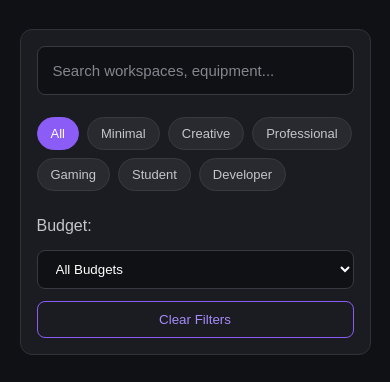
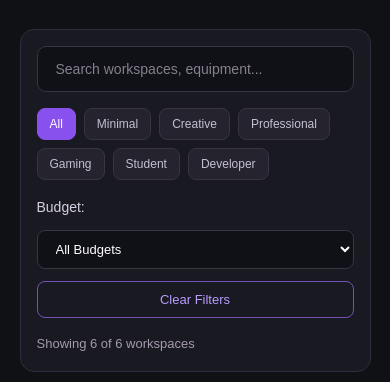
Before and after one commit to AsHar523/DevSpace-FED-05, a website built with Vite: page index.html in a window 390 px wide. Shown: the part 673-1055 px from the top of the page. Built offline with nearby package versions, Linux system fonts and the light colour scheme.

Commit message:
Module 4: Improve responsive design and filtering

```diff
--- a/src/main.js
+++ b/src/main.js
@@ -69,7 +69,66 @@ let activeCategory = 'All'
 let searchQuery = ''
 let activeBudget = 'all'
 
+function renderCards() {
+  const filteredWorkspaces = workspaces.filter(workspace => {
+    const searchText = `
+      ${workspace.name}
+      ${workspace.category}
+      ${workspace.description}
+      ${workspace.equipment.join(' ')}
+      ${workspace.features.join(' ')}
+    `.toLowerCase()
+
+    const matchesSearch = searchText.includes(searchQuery.toLowerCase())
+
+    const matchesCategory =
+      activeCategory === 'All' || workspace.category === activeCategory
+
+    const budget = Number(workspace.budget.replace('$', ''))
+
+    const matchesBudget =
+      activeBudget === 'all' || budget < Number(activeBudget)
+
+    return matchesSearch && matchesCategory && matchesBudget
+  })
+
+  const grid = document.querySelector('.workspace-grid')
+  const count = document.querySelector('.results-count')
+
+  if (!grid || !count) return
+
+  count.textContent = `Showing ${filteredWorkspaces.length} of ${workspaces.length} workspaces`
+
+  if (filteredWorkspaces.length === 0) {
+    grid.innerHTML = `
+      <p class="no-results">
+        No workspaces found. Try changing your search or filters.
+      </p>
+    `
+    return
+  }
+
+  grid.innerHTML = filteredWorkspaces.map(workspace => `
+    <article class="workspace-card">
+      <a href="#workspace/${workspace.id}" class="card-link">
+        <img src="${workspace.image}" alt="${workspace.name}" loading="lazy">
+
+        <div class="card-content">
+          <span class="category">${workspace.category}</span>
+          <h3>${workspace.name}</h3>
+          <p>${workspace.description}</p>
+          <p><strong>Equipment:</strong> ${workspace.equipment.join(', ')}</p>
+          <p class="budget">Estimated budget: ${workspace.budget}</p>
+          <span class="details-link">View Setup Details →</span>
+        </div>
+      </a>
+    </article>
+  `).join('')
+}
+
 function renderGallery() {
+  const categories = ['All', ...new Set(workspaces.map(item => item.category))]
+
   app.innerHTML = `
     <header class="navbar">
       <a class="logo" href="#home">DevSpace</a>
@@ -99,16 +158,16 @@ function renderGallery() {
         <div class="filter-section">
 
           <input
-            type="search"
+            type="text"
             id="search-input"
             placeholder="Search workspaces, equipment..."
-            aria-label="Search workspaces"
+            value="${searchQuery}"
           >
 
           <div class="category-filters">
-            ${['All', ...new Set(workspaces.map(w => w.category))].map(category => `
+            ${categories.map(category => `
               <button
-                class="filter-btn ${category === activeCategory ? 'active' : ''}"
+                class="filter-btn ${activeCategory === category ? 'active' : ''}"
                 data-category="${category}"
               >
                 ${category}
@@ -118,21 +177,24 @@ function renderGallery() {
 
           <div class="budget-filter">
             <label for="budget-select">Budget:</label>
+
             <select id="budget-select">
               <option value="all">All Budgets</option>
-              <option value="600">Under $600</option>
-              <option value="1000">Under $1000</option>
-              <option value="1500">Under $1500</option>
+              <option value="600" ${activeBudget === '600' ? 'selected' : ''}>Under $600</option>
+              <option value="1000" ${activeBudget === '1000' ? 'selected' : ''}>Under $1000</option>
+              <option value="1500" ${activeBudget === '1500' ? 'selected' : ''}>Under $1500</option>
             </select>
 
-            <button id="clear-filters">Clear Filters</button>
+            <button id="clear-filters" class="clear-filters">
+              Clear Filters
+            </button>
           </div>
+
+          <p class="results-count"></p>
 
         </div>
 
-        <p class="results-count" id="results-count"></p>
-
-        <div class="workspace-grid" id="workspace-grid"></div>
+        <div class="workspace-grid"></div>
 
       </section>
 
@@ -147,9 +209,13 @@ function renderGallery() {
     </footer>
   `
 
-  document.querySelector('#search-input').addEventListener('input', event => {
-    searchQuery = event.target.value.toLowerCase().trim()
-    filterWorkspaces()
+  const searchInput = document.querySelector('#search-input')
+  const budgetSelect = document.querySelector('#budget-select')
+  const clearButton = document.querySelector('#clear-filters')
+
+  searchInput.addEventListener('input', event => {
+    searchQuery = event.target.value
+    renderCards()
   })
 
   document.querySelectorAll('.filter-btn').forEach(button => {
@@ -160,22 +226,22 @@ function renderGallery() {
         btn.classList.toggle('active', btn === button)
       })
 
-      filterWorkspaces()
+      renderCards()
     })
   })
 
-  document.querySelector('#budget-select').addEventListener('change', event => {
+  budgetSelect.addEventListener('change', event => {
     activeBudget = event.target.value
-    filterWorkspaces()
+    renderCards()
   })
 
-  document.querySelector('#clear-filters').addEventListener('click', () => {
+  clearButton.addEventListener('click', () => {
+    activeCategory = 'All'
     searchQuery = ''
-    activeCategory = 'All'
     activeBudget = 'all'
 
-    document.querySelector('#search-input').value = ''
-    document.querySelector('#budget-select').value = 'all'
+    searchInput.value = ''
+    budgetSelect.value = 'all'
 
     document.querySelectorAll('.filter-btn').forEach(button => {
       button.classList.toggle(
@@ -184,93 +250,14 @@ function renderGallery() {
       )
     })
 
-    filterWorkspaces()
+    renderCards()
   })
 
-  filterWorkspaces()
-}
-
-function filterWorkspaces() {
-  const filtered = workspaces.filter(workspace => {
-
-    const searchableText = [
-      workspace.name,
-      workspace.category,
-      workspace.description,
-      ...workspace.equipment,
-      ...workspace.features
-    ].join(' ').toLowerCase()
-
-    const matchesSearch = searchableText.includes(searchQuery)
-
-    const matchesCategory =
-      activeCategory === 'All' ||
-      workspace.category === activeCategory
-
-    const price = Number(workspace.budget.replace('$', ''))
-
-    const matchesBudget =
-      activeBudget === 'all' ||
-      price < Number(activeBudget)
-
-    return matchesSearch && matchesCategory && matchesBudget
-  })
-
-  const grid = document.querySelector('#workspace-grid')
-
-  document.querySelector('#results-count').textContent =
-    `Showing ${filtered.length} of ${workspaces.length} workspaces`
-
-  if (filtered.length === 0) {
-    grid.innerHTML = `
-      <div class="no-results">
-        <h3>No workspaces found</h3>
-        <p>Try changing your search or filters.</p>
-      </div>
-    `
-    return
-  }
-
-  grid.innerHTML = filtered.map(workspace => `
-    <article class="workspace-card">
-      <a href="#workspace/${workspace.id}" class="card-link">
-
-        <img
-          src="${workspace.image}"
-          alt="${workspace.name}"
-          loading="lazy"
-        >
-
-        <div class="card-content">
-          <span class="category">${workspace.category}</span>
-
-          <h3>${workspace.name}</h3>
-
-          <p>${workspace.description}</p>
-
-          <p>
-            <strong>Equipment:</strong>
-            ${workspace.equipment.join(', ')}
-          </p>
-
-          <p class="budget">
-            Estimated budget: ${workspace.budget}
-          </p>
-
-          <span class="details-link">
-            View Setup Details →
-          </span>
-        </div>
-
-      </a>
-    </article>
-  `).join('')
+  renderCards()
 }
 
 function renderDetails(id) {
-  const workspace = workspaces.find(
-    item => item.id === Number(id)
-  )
+  const workspace = workspaces.find(item => item.id === Number(id))
 
   if (!workspace) {
     app.innerHTML = `
@@ -293,13 +280,9 @@ function renderDetails(id) {
     </header>
 
     <main class="detail-page">
-
-      <a href="#workspaces" class="back-link">
-        ← Back to Gallery
-      </a>
+      <a href="#workspaces" class="back-link">← Back to Gallery</a>
 
       <div class="detail-container">
-
         <img
           class="detail-image"
           src="${workspace.image}"
@@ -307,9 +290,7 @@ function renderDetails(id) {
         >
 
         <div class="detail-content">
-
           <span class="category">${workspace.category}</span>
-
           <h1>${workspace.name}</h1>
 
           <p>${workspace.description}</p>
@@ -329,7 +310,6 @@ function renderDetails(id) {
           <div class="detail-budget">
             Estimated Budget: ${workspace.budget}
           </div>
-
         </div>
       </div>
     </main>
--- a/src/style.css
+++ b/src/style.css
@@ -307,147 +307,140 @@ footer {
   }
 }
 
-/* Module 3 - Search and Filtering */
+/* ===== Improved Workspace Filters ===== */
 
 .filter-section {
   margin: 30px 0;
   padding: 24px;
-  background: #1b1c22;
-  border: 1px solid #303139;
-  border-radius: 12px;
+  background: #191922;
+  border: 1px solid #302b40;
+  border-radius: 14px;
+  display: flex;
+  flex-direction: column;
+  gap: 20px;
 }
 
+/* Search Bar */
 #search-input {
   width: 100%;
-  padding: 15px;
-  background: #101114;
-  border: 1px solid #393943;
-  border-radius: 8px;
-  color: #fff;
-  font-size: 15px;
+  padding: 14px 18px;
+  background: #101017;
+  color: #ffffff;
+  border: 1px solid #393344;
+  border-radius: 9px;
+  font-size: 14px;
   outline: none;
+  transition: border-color 0.2s, box-shadow 0.2s;
+  box-sizing: border-box;
 }
 
 #search-input:focus {
-  border-color: #8b5cf6;
+  border-color: #9860ff;
+  box-shadow: 0 0 0 3px rgba(152, 96, 255, 0.15);
 }
 
 #search-input::placeholder {
-  color: #858590;
+  color: #85818f;
 }
 
 /* Category Buttons */
-
 .category-filters {
   display: flex;
   flex-wrap: wrap;
-  gap: 12px;
-  margin: 22px 0;
+  gap: 10px;
 }
 
 .filter-btn {
   padding: 9px 18px;
-  background: #292a30;
-  color: #c5c5cc;
-  border: 1px solid #393943;
-  border-radius: 20px;
+  background: #24232e;
+  color: #c5bfd2;
+  border: 1px solid #393344;
+  border-radius: 8px;
+  font-size: 13px;
   cursor: pointer;
-  transition: 0.2s ease;
+  transition: all 0.2s ease;
 }
 
-.filter-btn:hover,
+.filter-btn:hover {
+  border-color: #9860ff;
+  color: white;
+}
+
 .filter-btn.active {
-  background: #8b5cf6;
+  background: #8850ed;
+  border-color: #8850ed;
   color: white;
-  border-color: #8b5cf6;
 }
 
 /* Budget Filter */
-
 .budget-filter {
   display: flex;
   align-items: center;
   flex-wrap: wrap;
   gap: 12px;
-  color: #c5c5cc;
+}
+
+.budget-filter label {
+  color: #d5d0df;
+  font-size: 14px;
 }
 
 .budget-filter select {
   padding: 10px 14px;
-  background: #101114;
+  background: #101017;
   color: white;
-  border: 1px solid #393943;
+  border: 1px solid #393344;
   border-radius: 8px;
+  font-size: 13px;
   cursor: pointer;
+  outline: none;
 }
 
-#clear-filters {
+.budget-filter select:focus {
+  border-color: #9860ff;
+}
+
+/* Clear Filters */
+.clear-filters {
   padding: 10px 16px;
   background: transparent;
-  color: #a78bfa;
-  border: 1px solid #8b5cf6;
+  color: #b99aff;
+  border: 1px solid #7650b5;
   border-radius: 8px;
+  font-size: 13px;
   cursor: pointer;
+  transition: all 0.2s ease;
 }
 
-#clear-filters:hover {
-  background: #8b5cf6;
+.clear-filters:hover {
+  background: #8850ed;
   color: white;
+  border-color: #8850ed;
 }
 
-/* Search Results */
-
+/* Results Count */
 .results-count {
-  color: #a78bfa;
-  margin-bottom: 20px;
-  font-size: 14px;
+  color: #a49bad;
+  font-size: 13px;
+  margin: 0;
 }
 
+/* No Results */
 .no-results {
   grid-column: 1 / -1;
+  padding: 40px 20px;
   text-align: center;
-  padding: 50px 20px;
-  background: #1b1c22;
+  color: #b9b0c9;
+  background: #191922;
+  border: 1px solid #302b40;
   border-radius: 12px;
 }
 
-.no-results h3 {
-  margin-bottom: 10px;
-}
-
-.no-results p {
-  color: #b6b6c2;
-}
-
-/* Improved Workspace Cards */
-
-.workspace-card {
-  transition: transform 0.25s ease, border-color 0.25s ease;
-}
-
-.workspace-card:hover {
-  transform: translateY(-5px);
-  border-color: #8b5cf6;
-}
-
-.card-link {
-  display: block;
-  height: 100%;
-}
-
-.details-link {
-  display: inline-block;
-  margin-top: 15px;
-  color: #a78bfa;
-  font-weight: bold;
-  font-size: 14px;
-}
-
-/* Responsive Improvements */
-
+/* Mobile Layout */
 @media (max-width: 600px) {
   .filter-section {
     padding: 16px;
+    gap: 16px;
   }
 
   .category-filters {
@@ -455,17 +448,17 @@ footer {
   }
 
   .filter-btn {
-    padding: 8px 13px;
-    font-size: 13px;
+    padding: 8px 12px;
+    font-size: 12px;
   }
 
   .budget-filter {
-    align-items: flex-start;
+    align-items: stretch;
     flex-direction: column;
   }
 
   .budget-filter select,
-  #clear-filters {
+  .clear-filters {
     width: 100%;
   }
 }
```
